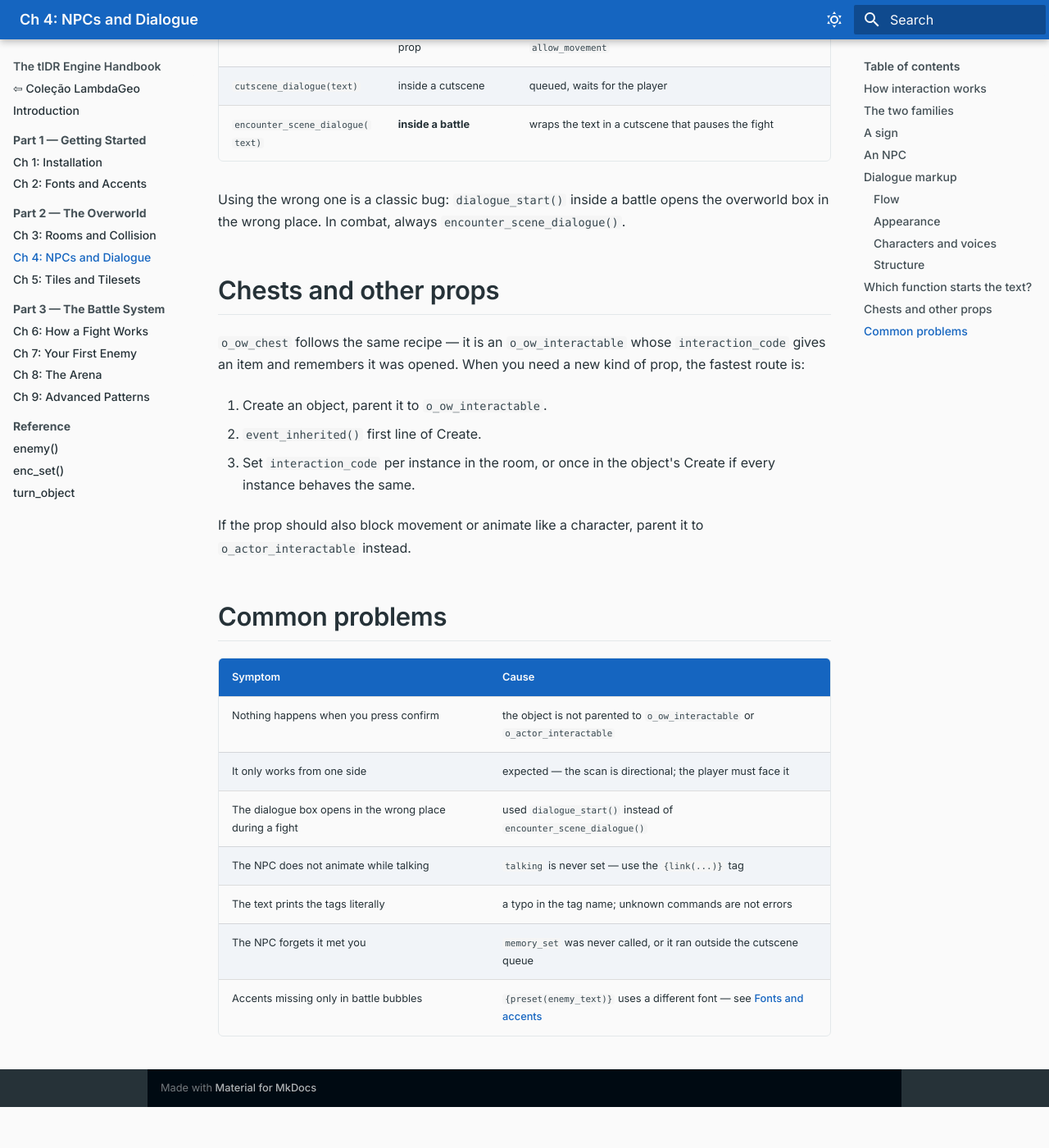
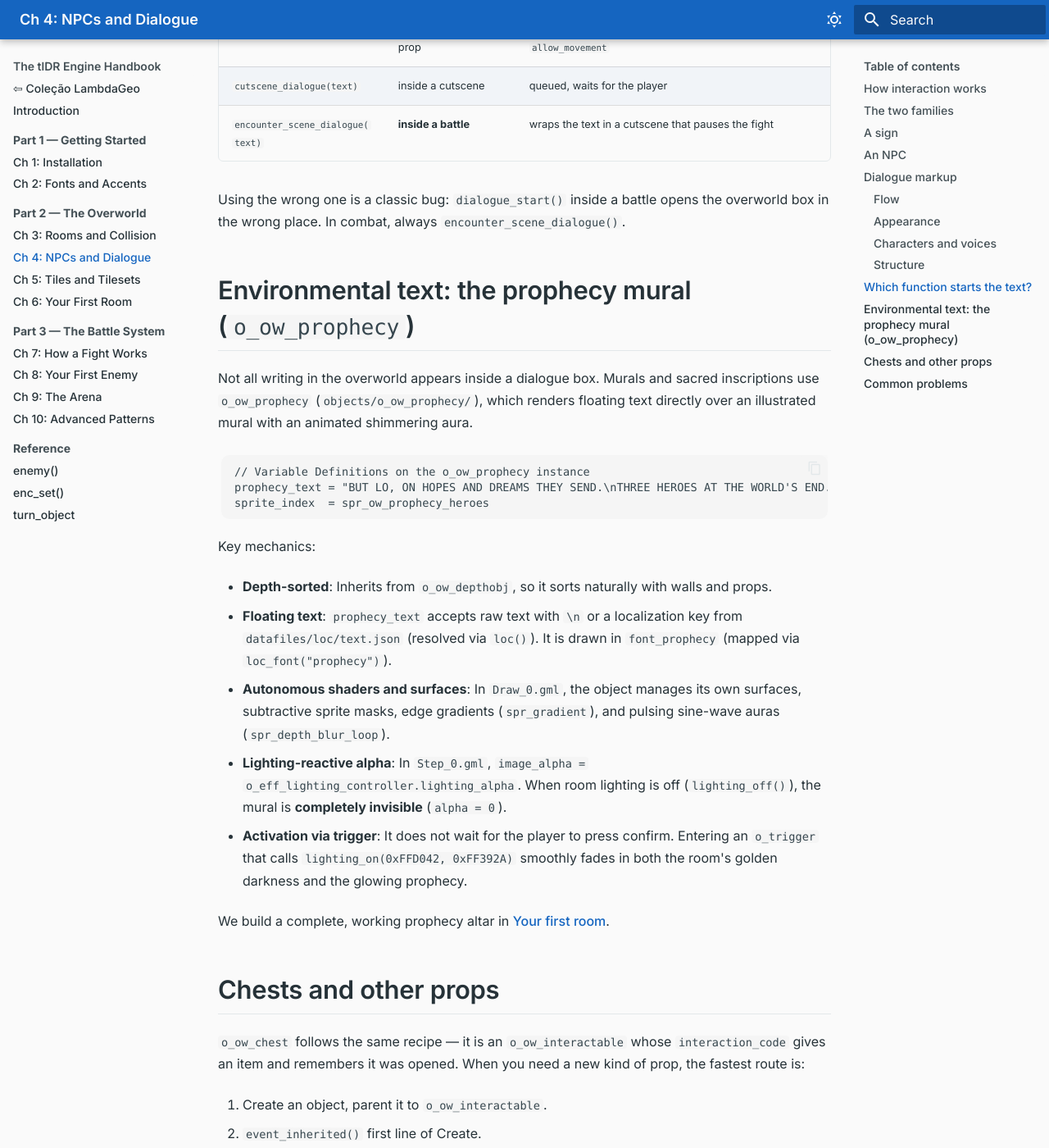
Before and after one commit to profsergiocosta/tldr-handbook, an MkDocs documentation site: the page built from docs/overworld/npcs-and-dialogue.md, in a window 1280 px wide and 1400 px high, scrolled down 5638 px. Shown: the whole window at 82% size. Built offline with MkDocs 1.6.1 and Material for MkDocs 9.7.7, drawn with Linux system fonts in a browser that asks for light colours; before the commit the page ends 6988 px from its top, so only the background shows below that.

Commit message:
added tutorial: your first room

````diff
--- a/docs/overworld/npcs-and-dialogue.md
+++ b/docs/overworld/npcs-and-dialogue.md
@@ -178,6 +178,26 @@
 
 Using the wrong one is a classic bug: `dialogue_start()` inside a battle opens the overworld box in the wrong place. In combat, always `encounter_scene_dialogue()`.
 
+## Environmental text: the prophecy mural (`o_ow_prophecy`)
+
+Not all writing in the overworld appears inside a dialogue box. Murals and sacred inscriptions use **`o_ow_prophecy`** (`objects/o_ow_prophecy/`), which renders floating text directly over an illustrated mural with an animated shimmering aura.
+
+```gml
+// Variable Definitions on the o_ow_prophecy instance
+prophecy_text = "BUT LO, ON HOPES AND DREAMS THEY SEND.\nTHREE HEROES AT THE WORLD'S END."
+sprite_index  = spr_ow_prophecy_heroes
+```
+
+Key mechanics:
+
+- **Depth-sorted**: Inherits from `o_ow_depthobj`, so it sorts naturally with walls and props.
+- **Floating text**: `prophecy_text` accepts raw text with `\n` or a localization key from `datafiles/loc/text.json` (resolved via `loc()`). It is drawn in `font_prophecy` (mapped via `loc_font("prophecy")`).
+- **Autonomous shaders and surfaces**: In `Draw_0.gml`, the object manages its own surfaces, subtractive sprite masks, edge gradients (`spr_gradient`), and pulsing sine-wave auras (`spr_depth_blur_loop`).
+- **Lighting-reactive alpha**: In `Step_0.gml`, `image_alpha = o_eff_lighting_controller.lighting_alpha`. When room lighting is off (`lighting_off()`), the mural is **completely invisible** (`alpha = 0`).
+- **Activation via trigger**: It does not wait for the player to press confirm. Entering an `o_trigger` that calls `lighting_on(0xFFD042, 0xFF392A)` smoothly fades in both the room's golden darkness and the glowing prophecy.
+
+We build a complete, working prophecy altar in [Your first room](your-first-room.md).
+
 ## Chests and other props
 
 `o_ow_chest` follows the same recipe — it is an `o_ow_interactable` whose `interaction_code` gives an item and remembers it was opened. When you need a new kind of prop, the fastest route is:
--- a/mkdocs.yml
+++ b/mkdocs.yml
@@ -75,12 +75,13 @@
     - "Ch 3: Rooms and Collision":       overworld/rooms-and-collision.md
     - "Ch 4: NPCs and Dialogue":         overworld/npcs-and-dialogue.md
     - "Ch 5: Tiles and Tilesets":        overworld/tiles-and-tilesets.md
+    - "Ch 6: Your First Room":           overworld/your-first-room.md
 
   - Part 3 — The Battle System:
-    - "Ch 6: How a Fight Works":         battle-system/overview.md
-    - "Ch 7: Your First Enemy":          battle-system/your-first-enemy.md
-    - "Ch 8: The Arena":                 battle-system/the-arena.md
-    - "Ch 9: Advanced Patterns":         battle-system/advanced-patterns.md
+    - "Ch 7: How a Fight Works":         battle-system/overview.md
+    - "Ch 8: Your First Enemy":          battle-system/your-first-enemy.md
+    - "Ch 9: The Arena":                 battle-system/the-arena.md
+    - "Ch 10: Advanced Patterns":        battle-system/advanced-patterns.md
 
   - Reference:
     - "enemy()":                         reference/enemy-struct.md
````
Also changed, not shown: README.md (+1 -1 lines), docs/index.md (+2 -1 lines), docs/overworld/rooms-and-collision.md (+8 -3 lines), docs/overworld/tiles-and-tilesets.md (+4 -0 lines), docs/overworld/your-first-room.md (added, +272 -0 lines).
